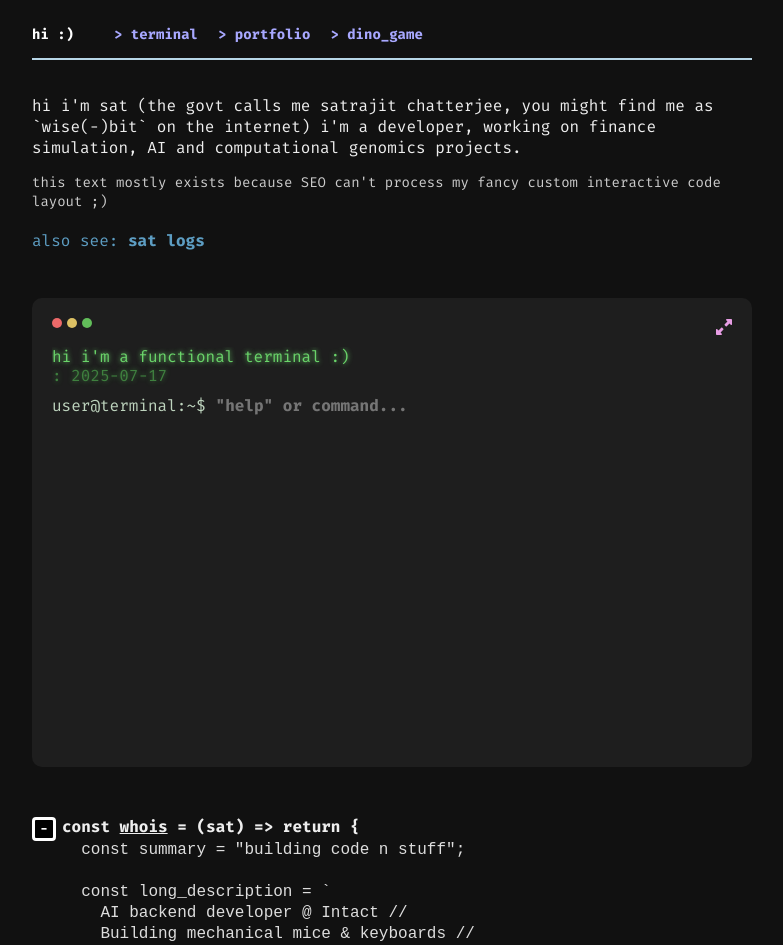
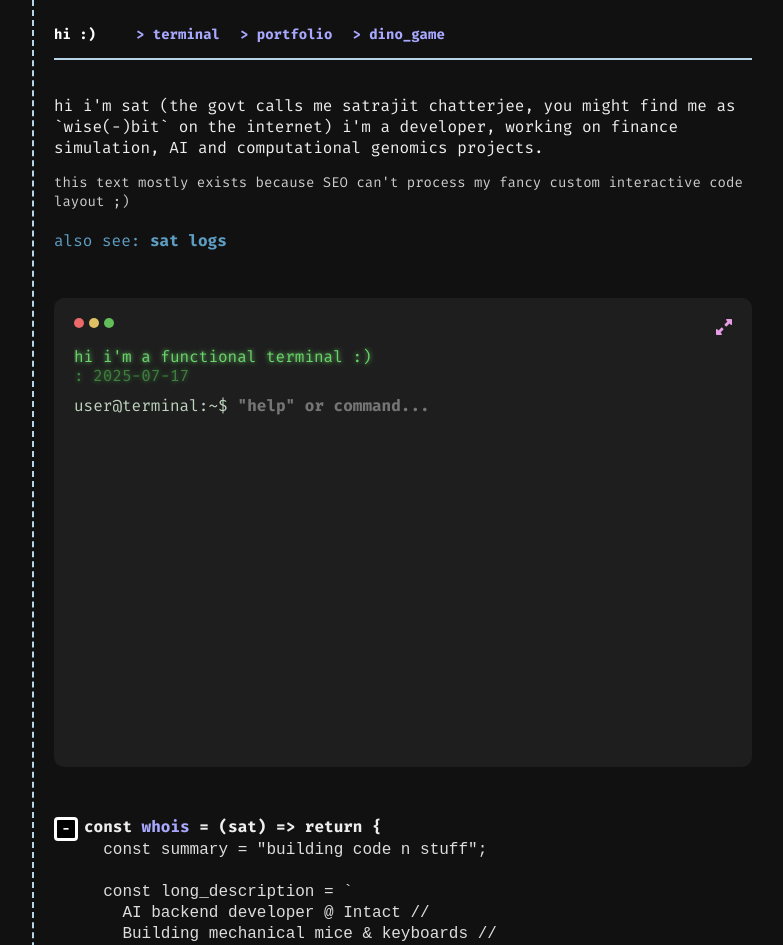
Before and after one commit to wise-bit/wise-bit.github.io, a Next.js app: page / in a window 1280 px wide. Shown: the top 945 px of the page, without its empty margins (96-879 px from the left). Built offline with nearby package versions, Linux system fonts and the light colour scheme.

Commit message:
feat: custom 404 page with UI upgrades

```diff
--- a/app/api/readName/route.ts
+++ b/app/api/readName/route.ts
@@ -1,18 +1,25 @@
 import fs from 'fs';
 import path from 'path';
+import { NextResponse } from 'next/server';
 
-export default function handler(_req: any, res: any) {
+export const runtime = 'nodejs';
+
+export async function GET() {
   const configDirectory = path.resolve(process.cwd(), 'res');
+
   try {
     const fileContents = fs.readFileSync(
       path.join(configDirectory, 'name.txt'),
-      'utf8',
+      'utf8'
     );
-    res.status(200).json({ fileContents });
+
+    return NextResponse.json({ fileContents });
   } catch (error) {
     console.error('Error reading file:', error);
-    res.status(500).json({
-      error: 'Failed to read file',
-    });
+
+    return NextResponse.json(
+      { error: 'Failed to read file' },
+      { status: 500 }
+    );
   }
 }
--- a/components/CodeEditor.tsx
+++ b/components/CodeEditor.tsx
@@ -42,7 +42,7 @@ const CodeEditor: NextPage<Props> = (props) => {
             {expanded ? '-' : '+'}
           </button>
           {firstLineSplit[0] + ' '}
-          <span style={{ textDecoration: 'underline' }}>
+          <span style={{ color: '#a8a8ff' }}>
             {firstLineSplit[1]}
           </span>
           {' ' + firstLineSplit.slice(2, firstLineSplit.length - 1).join(' ')}
--- a/components/Home.tsx
+++ b/components/Home.tsx
@@ -1,6 +1,7 @@
 'use client';
 
 import { NextPage } from 'next';
+import { notFound } from 'next/navigation';
 import { useCallback, useEffect, useState } from 'react';
 import styles from '../styles/Home.module.css';
 import CodeEditor from './CodeEditor';
@@ -26,6 +27,9 @@ const Home: NextPage<Props> = (_props) => {
     const fetchFileContents = async () => {
       try {
         const fileResponse = await fetch('/api/readSelf');
+        if (!fileResponse) {
+          notFound();
+        }
         const fileData = await fileResponse.json();
         setFileContents(fileData.fileContents);
       } catch (error) {
@@ -83,24 +87,24 @@ const Home: NextPage<Props> = (_props) => {
     };
   }, [handleKeydown]);
 
-  const portfolio_components = fileContents.split(/\r?\n\/\/ ---\r?\n/);
+  const portfolio_components = fileContents?.split(/\r?\n\/\/ ---\r?\n/);
 
   return (
     <>
       <div className={styles.mainpage}>
         {/* Intro text */}
-        <div className={styles.title} id="introText">
+        <div className={styles.title} id='introText'>
           <IntroText />
         </div>
 
         {/* Terminal */}
-        <div className={styles.terminal} id="terminalBox">
+        <div className={styles.terminal} id='terminalBox'>
           <Terminal publicKey={publicKey} />
         </div>
 
         {/* Code Editor */}
-        <div id="portfolioBox">
-          {portfolio_components.map((component, index) => {
+        <div id='portfolioBox'>
+          {portfolio_components?.map((component, index) => {
             return (
               <CodeEditor
                 key={index}
@@ -114,7 +118,7 @@ const Home: NextPage<Props> = (_props) => {
         </div>
 
         {/* Dino */}
-        <div id="dinoGame">
+        <div id='dinoGame'>
           <Dino />
         </div>
 
--- a/styles/Home.module.css
+++ b/styles/Home.module.css
@@ -10,7 +10,7 @@
 }
 
 .mainpage {
-  margin-bottom: 50px;
+  margin-bottom: 20px;
 }
 
 .bottomText {
--- a/styles/Index.module.css
+++ b/styles/Index.module.css
@@ -29,6 +29,9 @@
   justify-content: left;
   align-items: left;
   overflow: auto;
+  padding-left: 20px;
+  /* box-shadow: -5px 0px 10px 1px #b7d6e7ff; */
+  border-left: 2px dashed #b7d6e7ff;
 }
 
 .title {
@@ -46,5 +49,7 @@
 @media (max-width: 768px) {
   .main {
     margin-inline: 20px;
+    padding-left: 0px;
+    border: none;
   }
 }
--- /dev/null
+++ b/styles/NotFound.module.css
@@ -0,0 +1,37 @@
+.container {
+  color: #ccc;
+  font-family: var(--font-fira-mono), monospace;
+  display: flex;
+  flex-direction: column;
+  gap: 30px;
+  justify-content: center;
+  align-items: center;
+  text-align: center;
+  height: auto;
+  min-height: 100vh;
+  width: 100%;
+}
+
+.homeBtnContainer {
+  display: flex;
+  flex-direction: column;
+  justify-content: center;
+  align-items: center;
+  text-align: center;
+}
+
+.homeBtn {
+  width: fit-content;
+  font-weight: 700;
+  color: white;
+  border-bottom: 3px solid white;
+  cursor:
+    url('../public/cursor_old.png') 8 8,
+    default;
+}
+
+.notFoundImage {
+  padding: 2px;
+  border: 2px solid #a8a8ff;
+  border-radius: 10px;
+}
```
Also changed, not shown: app/[slug]/index.tsx (deleted, +0 -36 lines), app/[slug]/page.tsx (added, +27 -0 lines), app/not-found.tsx (added, +27 -0 lines), public/files/calvin_hobbes_invert.png (added), res/self.txt.
